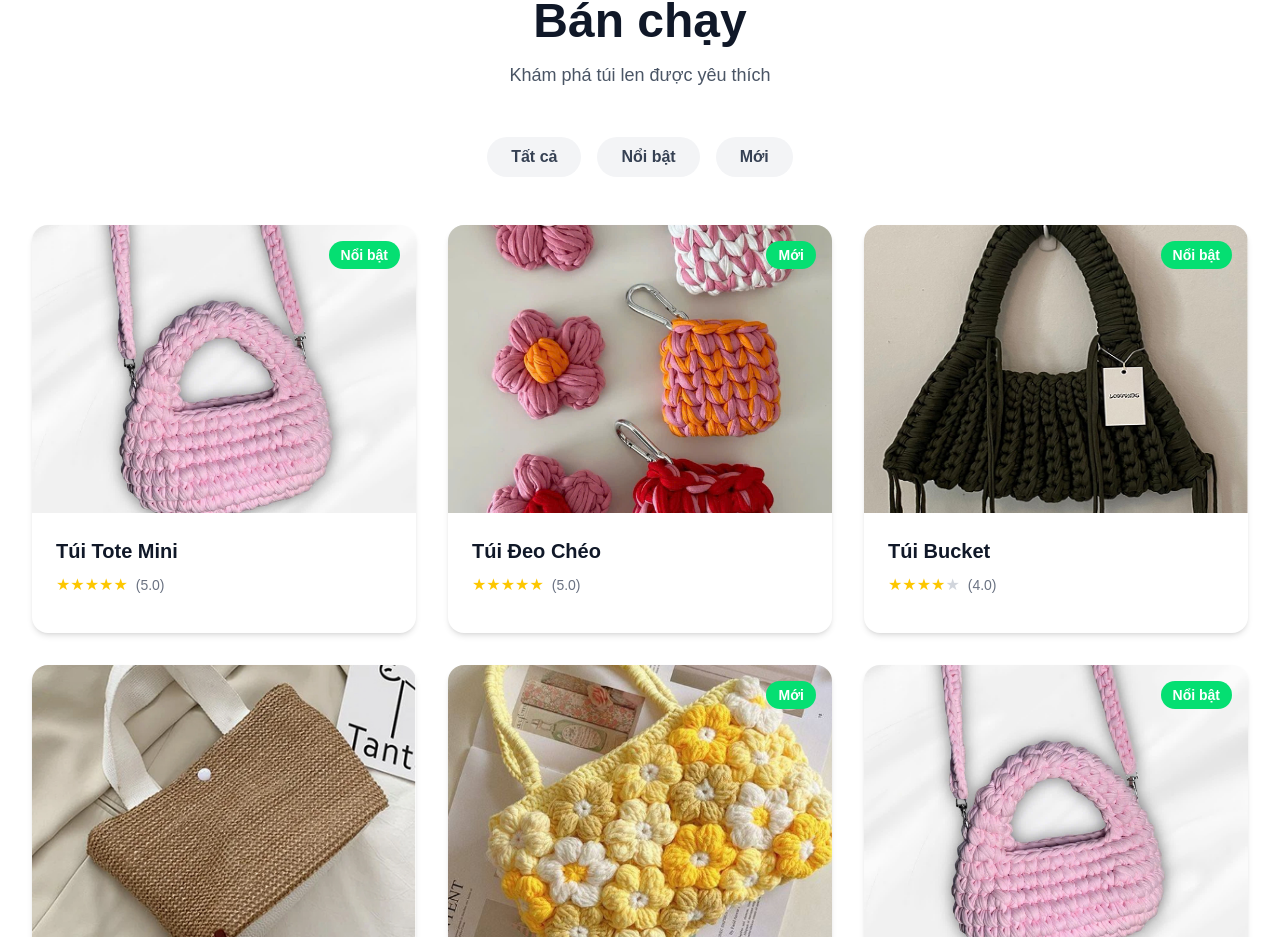
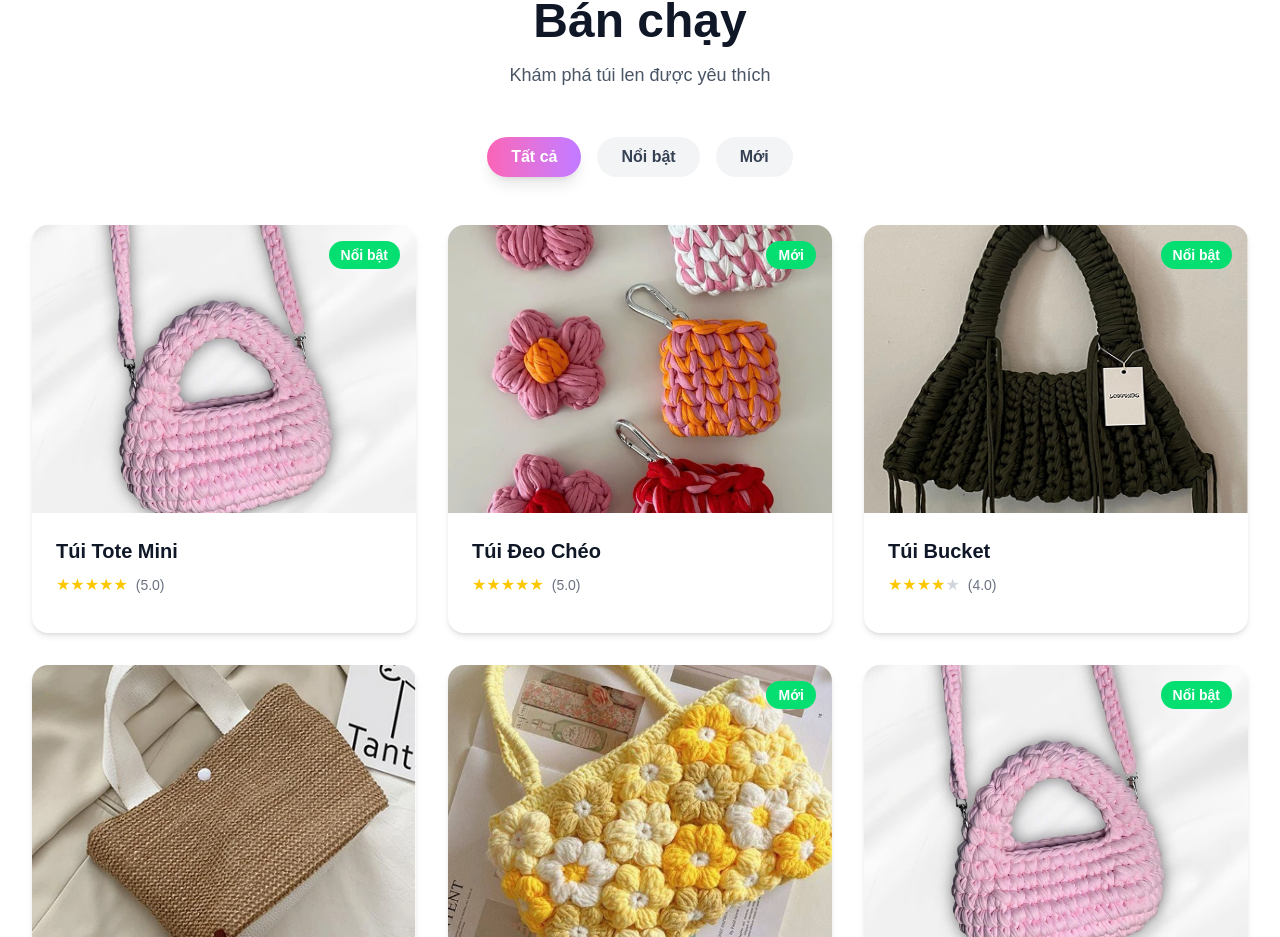
Before and after one commit to quankmksnb/handmade-bag-landing, a Next.js app: page / in a window 1280 px wide. Shown: the part 891-1828 px from the top of the page. Built offline with nearby package versions, Linux system fonts and the light colour scheme.

Commit message:
fix bug view all product

```diff
--- a/src/components/ProductGrid.js
+++ b/src/components/ProductGrid.js
@@ -3,9 +3,15 @@ import { useState } from 'react';
 import { products } from '../data/siteData';
 
 export default function ProductGrid({ onAddToCart }) {
-  const [filter, setFilter] = useState('All');
+  const [filter, setFilter] = useState('all');
 
-  const filteredProducts = filter === 'All' ? products : products.filter(p => p.tag === filter);
+  const categories = [
+    { label: 'Tất cả', value: 'all' },
+    { label: 'Nổi bật', value: 'Nổi bật' },
+    { label: 'Mới', value: 'Mới' }
+  ];
+
+  const filteredProducts = filter === 'all' ? products : products.filter(p => p.tag === filter);
 
   return (
     <section id="products" className="py-16 sm:py-20 bg-white">
@@ -16,9 +22,9 @@ export default function ProductGrid({ onAddToCart }) {
         </div>
 
         <div className="flex justify-center gap-4 mb-12 flex-wrap">
-          {['Tất cả', 'Nổi bật', 'Mới'].map(category => (
-            <button key={category} onClick={() => setFilter(category)} className={`px-6 py-2 rounded-full font-semibold transition-all duration-300 ${filter === category ? 'bg-gradient-to-r from-pink-400 to-purple-400 text-white shadow-lg' : 'bg-gray-100 text-gray-700 hover:bg-gray-200'}`}>
-              {category}
+          {categories.map(cat => (
+            <button key={cat.value} onClick={() => setFilter(cat.value)} className={`px-6 py-2 rounded-full font-semibold transition-all duration-300 ${filter === cat.value ? 'bg-gradient-to-r from-pink-400 to-purple-400 text-white shadow-lg' : 'bg-gray-100 text-gray-700 hover:bg-gray-200'}`}>
+              {cat.label}
             </button>
           ))}
         </div>
```
